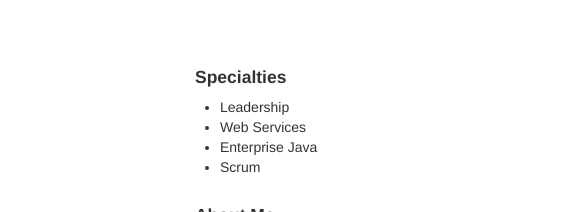
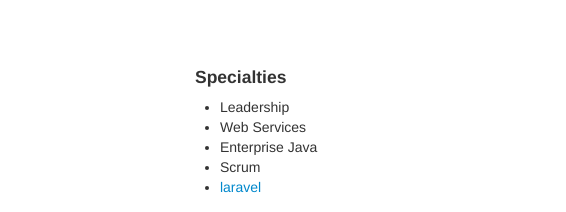
Before and after one commit to delahappy/unccprofile, a plain HTML site: page index.html in a window 1280 px wide. Shown: the part 744-956 px from the top of the page, 454-1020 px from the left. Drawn offline with nearby package versions, Linux system fonts and the light colour scheme.

Commit message:
added laravel as a skill

```diff
--- a/index.html
+++ b/index.html
@@ -96,6 +96,7 @@
               <li>Web Services</li>
               <li>Enterprise Java</li>
               <li>Scrum</li>
+              <li><a href="http://laravel.com/">laravel</a></li>
             </ul>
           </p>
 
```
